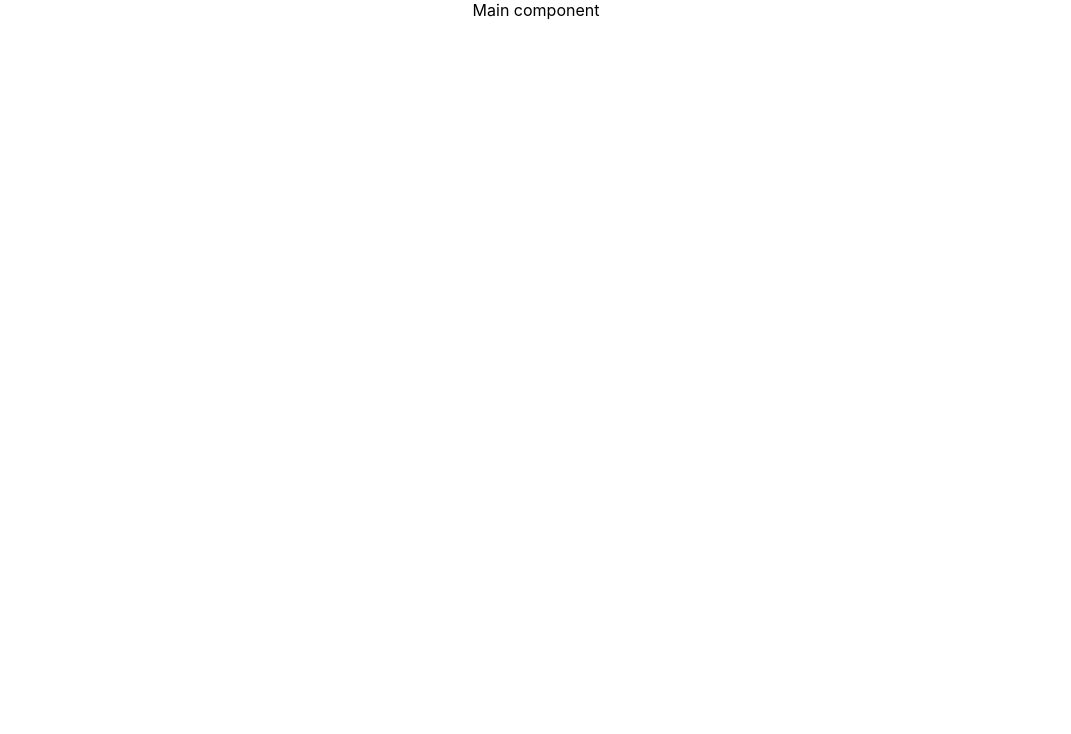
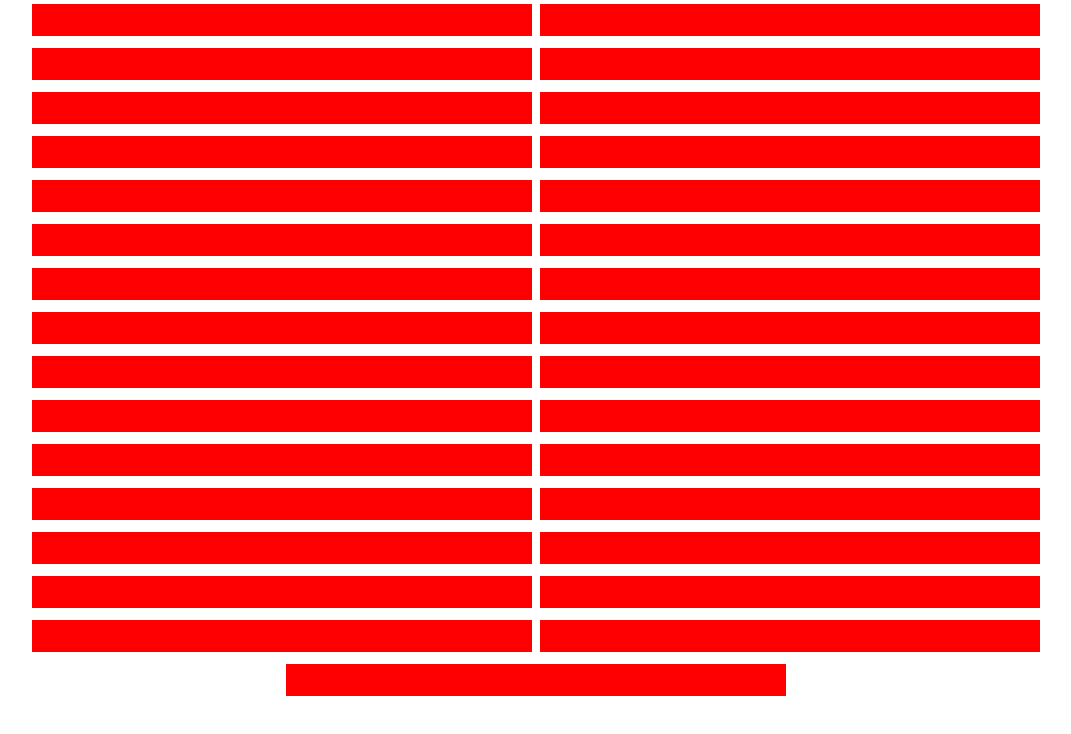
Before and after one commit to Jyolilli/Jyolilli, a React (Create React App) app: page / in a window 1280 px wide. Shown: the top 734 px of the page, without its empty margins (104-1175 px from the left). Built offline with nearby package versions, Linux system fonts and the light colour scheme.

Commit message:
apply styling

```diff
--- a/src/App.css
+++ b/src/App.css
@@ -23,9 +23,20 @@
   font-size: calc(10px + 2vmin);
   color: white;
 }
-
+.main-component {
+  margin: auto;
+  display: inline;
+}
 .App-link {
   color: #61dafb;
+}
+.card-header {
+  display: inline-block;
+  width: calc(100% - 8px);
+  max-width: 500px;
+  margin: 4px;
+  height: 2em;
+  background-color: red;
 }
 
 @keyframes App-logo-spin {
--- a/src/components/Main.tsx
+++ b/src/components/Main.tsx
@@ -2,7 +2,41 @@ import React from 'react';
 import '../App.css';
 
 function Main() {
-  return <div className="App">Main component</div>;
+  return (
+    <div className="main-component">
+      <div className="card-header"></div>
+      <div className="card-header"></div>
+      <div className="card-header"></div>
+      <div className="card-header"></div>
+      <div className="card-header"></div>
+      <div className="card-header"></div>
+      <div className="card-header"></div>
+      <div className="card-header"></div>
+      <div className="card-header"></div>
+      <div className="card-header"></div>
+      <div className="card-header"></div>
+      <div className="card-header"></div>
+      <div className="card-header"></div>
+      <div className="card-header"></div>
+      <div className="card-header"></div>
+      <div className="card-header"></div>
+      <div className="card-header"></div>
+      <div className="card-header"></div>
+      <div className="card-header"></div>
+      <div className="card-header"></div>
+      <div className="card-header"></div>
+      <div className="card-header"></div>
+      <div className="card-header"></div>
+      <div className="card-header"></div>
+      <div className="card-header"></div>
+      <div className="card-header"></div>
+      <div className="card-header"></div>
+      <div className="card-header"></div>
+      <div className="card-header"></div>
+      <div className="card-header"></div>
+      <div className="card-header"></div>
+    </div>
+  );
 }
 
 export default Main;
```
Also changed, not shown: src/components/Login.tsx (deleted), src/components/Menu.tsx (deleted).
